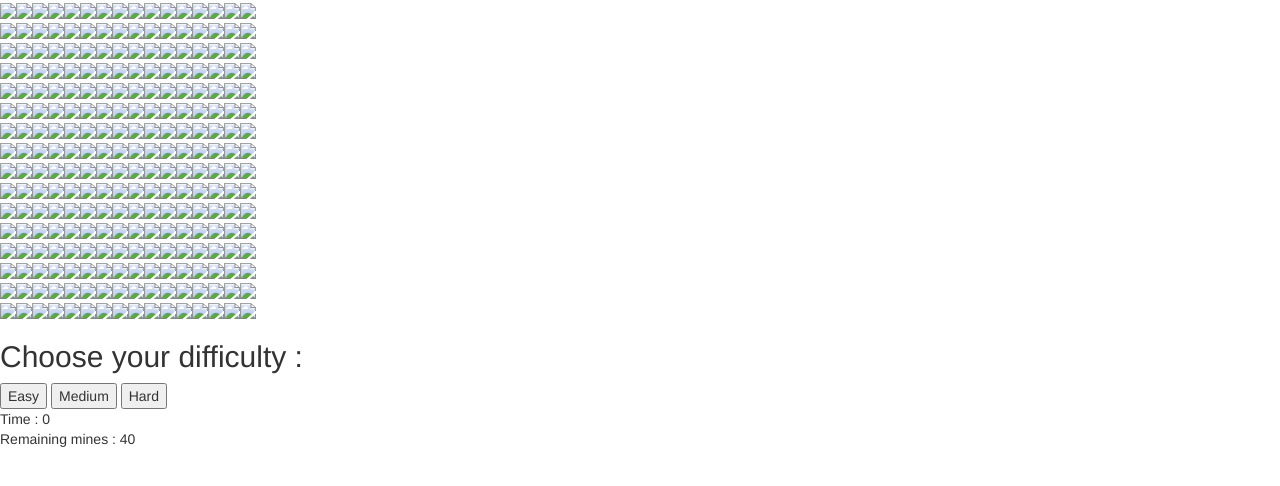
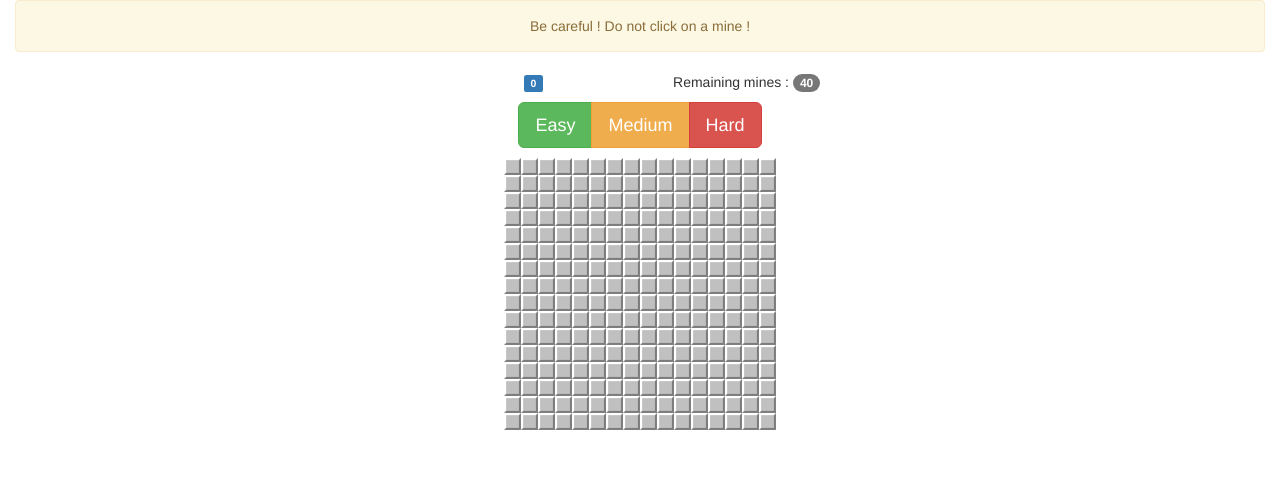
Before and after one commit to BastienTeissier/MineSweeper, a website: page public/index.html in a window 1280 px wide. Drawn offline with nearby package versions, Linux system fonts and the light colour scheme.

Commit message:
Improve graphics and fix success issue

```diff
--- a/public/controllers/mainController.js
+++ b/public/controllers/mainController.js
@@ -85,7 +85,7 @@
       console.log('y : ' + y);
       console.log($scope.grid[x][y].state);
       if($scope.timer==undefined){
-        $scope.timer = $interval(timer, 10);
+        $scope.timer = $interval(timer, 100);
       }
       if($scope.grid[x][y].state == -1){
         $scope.play = false;
@@ -94,17 +94,14 @@
       }
       else if ($scope.grid[x][y].state >= 0) {
         revealCase(x,y);
-        $scope.success = isSuccess;
+        $scope.success = isSuccess();
       }
     }
 
     function timer(){
-      $scope.time = $scope.time + 0.01;
+      $scope.time = $scope.time + 1;
     }
 
-/**
-  Améliorer cet algo tout pourri
-*/
 
     function revealCase(x, y){
       var item = $scope.grid[x][y];
@@ -113,8 +110,6 @@
         if(item.state == 0){
           for(var e=-1; e<=1; e++){
             for(var f = -1; f<=1; f++){
-                console.log(x+e);
-                console.log(y+f);
                 revealCase(x+e,y+f);
             }
           }
@@ -155,6 +150,9 @@
         success = success && $scope.grid[item.x][item.y].flaged;
         i++;
       }
+      if(success){
+        console.log('Success flag');
+      }
       return success;
     }
 
@@ -171,6 +169,9 @@
           j++;
         }
         i++;
+      }
+      if(success){
+        console.log('Success grid');
       }
       return success;
     }
--- a/public/index.html
+++ b/public/index.html
@@ -20,27 +20,34 @@
 </head>
 
 <body ng-app="app">
-  <div ng-controller="MainController">
-  <div ng-hide="play">You chose poorly ...</div>
-  <div ng-show="success">You chose wisely</div>
-  <table>
-    <tr ng-repeat="row in grid">
-      <td ng-repeat="cell in row" ng-hide="cell.state==-2">
-        <img ng-show="cell.revealed || !play" src="images/{{cell.state}}.bmp"/>
-        <img ng-show="cell.flaged && !cell.revealed && play" src="images/flag.bmp" ng-right-click="onRightClick(cell.x, cell.y)"/>
-        <img ng-show="!cell.revealed && !cell.flaged && play" src="images/unknown.bmp" ng-click="onClick(cell.x, cell.y)" ng-right-click="onRightClick(cell.x, cell.y)"/>
-      </td>
-    </tr>
-  </table>
-  <div>
-    <h2>Choose your difficulty :</h2>
-    <button ng-click="init(8,8,10)">Easy</button>
-    <button ng-click="init(16,16,40)">Medium</button>
-    <button ng-click="init(16,30,99)">Hard</button>
+  <div ng-controller="MainController" class="container-fluid" style="text-align: center;">
+    <div class="alert alert-danger" ng-hide="play">You chose poorly ...</div>
+    <div class="alert alert-success" ng-show="success">You chose wisely</div>
+    <div class="alert alert-warning" ng-show="play && !success">Be careful ! Do not click on a mine !</div>
+    <div>
+      <div class="row" style="padding-bottom: 10px;">
+        <div class="col-md-4"></div>
+        <div class="col-md-2"><span class="label label-primary">{{time/10}}</label></div>
+        <div class="col-md-2">Remaining mines : <span class="badge">{{minesCount - caseFlagged}}</span> <span ng-show="(minesCount - caseFlagged) < 0">Are you sure you know what you are doing ?</span></div>
+      </div>
+      <div class="btn-group btn-group-lg" role="group" style="padding-bottom: 10px;">
+        <button class="btn btn-success" ng-click="init(8,8,10)">Easy</button>
+        <button class="btn btn-warning" ng-click="init(16,16,40)">Medium</button>
+        <button class="btn btn-danger"ng-click="init(16,30,99)">Hard</button>
+      </div>
+    </div>
+    <div>
+      <table style="border-spacing: 0px 0px; border-collapse: collapse; cellspacing: 0; cellspacing" align="center">
+        <tr ng-repeat="row in grid" style="margin:0; padding: 0; border:0;">
+          <td ng-repeat="cell in row" ng-hide="cell.state==-2">
+            <img ng-show="cell.revealed || !play" src="images/{{cell.state}}.bmp" style="display:block;"/>
+            <img ng-show="cell.flaged && !cell.revealed && play" src="images/flag.bmp" ng-right-click="onRightClick(cell.x, cell.y)" style="display:block;"/>
+            <img ng-show="!cell.revealed && !cell.flaged && play" src="images/unknown.bmp" ng-click="onClick(cell.x, cell.y)" ng-right-click="onRightClick(cell.x, cell.y)" style="display:block;"/>
+          </td>
+        </tr>
+      </table>
+    </div>
   </div>
-  <div>Time : {{time}}</div>
-  <div>Remaining mines : {{minesCount - caseFlagged}} <span ng-show="(minesCount - caseFlagged) < 0">Do you even know what you are doing ;)</span></div>
-</div>
 </body>
 
 </html>
```
Also changed, not shown: public/images/-1.bmp (added), public/images/0.bmp (added), public/images/1.bmp (added), public/images/2.bmp (added), public/images/3.bmp (added), public/images/4.bmp (added), public/images/5.bmp (added), public/images/6.bmp (added), public/images/7.bmp (added), public/images/8.bmp (added), public/images/flag.bmp (added), public/images/unknown.bmp (added).
